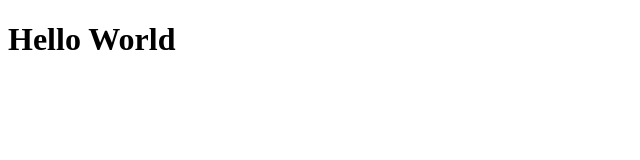
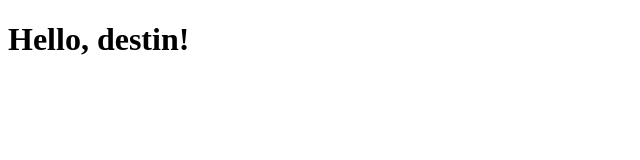
Before and after one commit to boboue/hello-wolrd, a React (Create React App) app: page / in a window 1280 px wide. Shown: the top 160 px of the page, without its empty margins (0-640 px from the left). Built offline with nearby package versions, Linux system fonts and the light colour scheme.

Commit message:
Work in progress.

```diff
--- a/src/AppRichComponent.js
+++ b/src/AppRichComponent.js
@@ -3,7 +3,7 @@
 class AppRichComponent extends Component {
     render(){
         return (<>
-        <h1>Hello World</h1>
+        <h1>Hello W</h1>
         </>);
     }
 }
--- /dev/null
+++ b/src/AppRichComponent1.js
@@ -0,0 +1,20 @@
+import React, {Component} from 'react';
+
+class AppRichComponent1 extends Component {
+    constructor(props){
+        super(props);
+        let firstName = this.props.name.split(" ")[0];
+
+        this.state= {
+            name:firstName
+    }
+       }
+
+    render() {
+        return (<>
+        <h1>Hello, {this.props.name}! </h1>
+        </>);
+
+    }
+}
+export default AppRichComponent1;
```
Also changed, not shown: src/index.js (+9 -5 lines).
